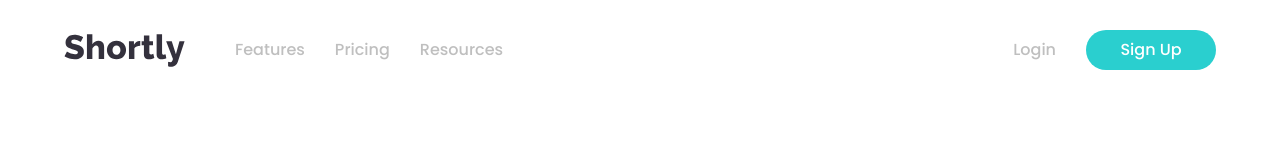
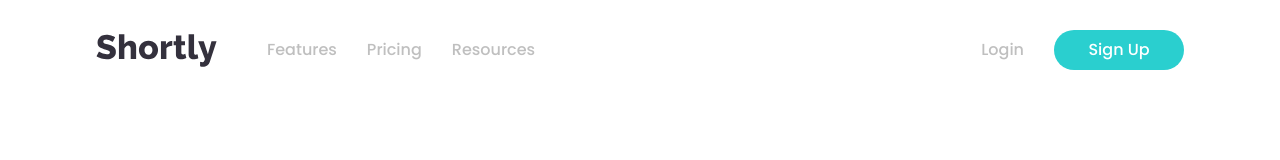
Before and after one commit to HernanAlvarado12/urlShortening, a website: page index.html in a window 1280 px wide. Drawn offline with Linux system fonts and the light colour scheme.

Commit message:
change limit width in nav container

```diff
--- a/index.html
+++ b/index.html
@@ -30,7 +30,7 @@
     <body>
 
         <header>
-            <nav class ="w-90 h-8 mx-auto flex items-center justify-between relative md:h-10 md:gap-x-3 md:max-w-screen-xl lg:gap-x-5">
+            <nav class ="w-90 h-8 mx-auto flex items-center justify-between relative md:w-85 md:h-10 md:gap-x-3 md:max-w-screen-xl lg:gap-x-5">
                 <img src ="./assets/logo.svg" alt ="logo icon">
                 <div class ="w-3 h-3 flex items-center justify-center relative cursor-pointer md:hidden">
                     <span class ="w-3 h-0.2 absolute -translate-y-1 bg-black"></span>
```
Also changed, not shown: css/tailwind.css.
